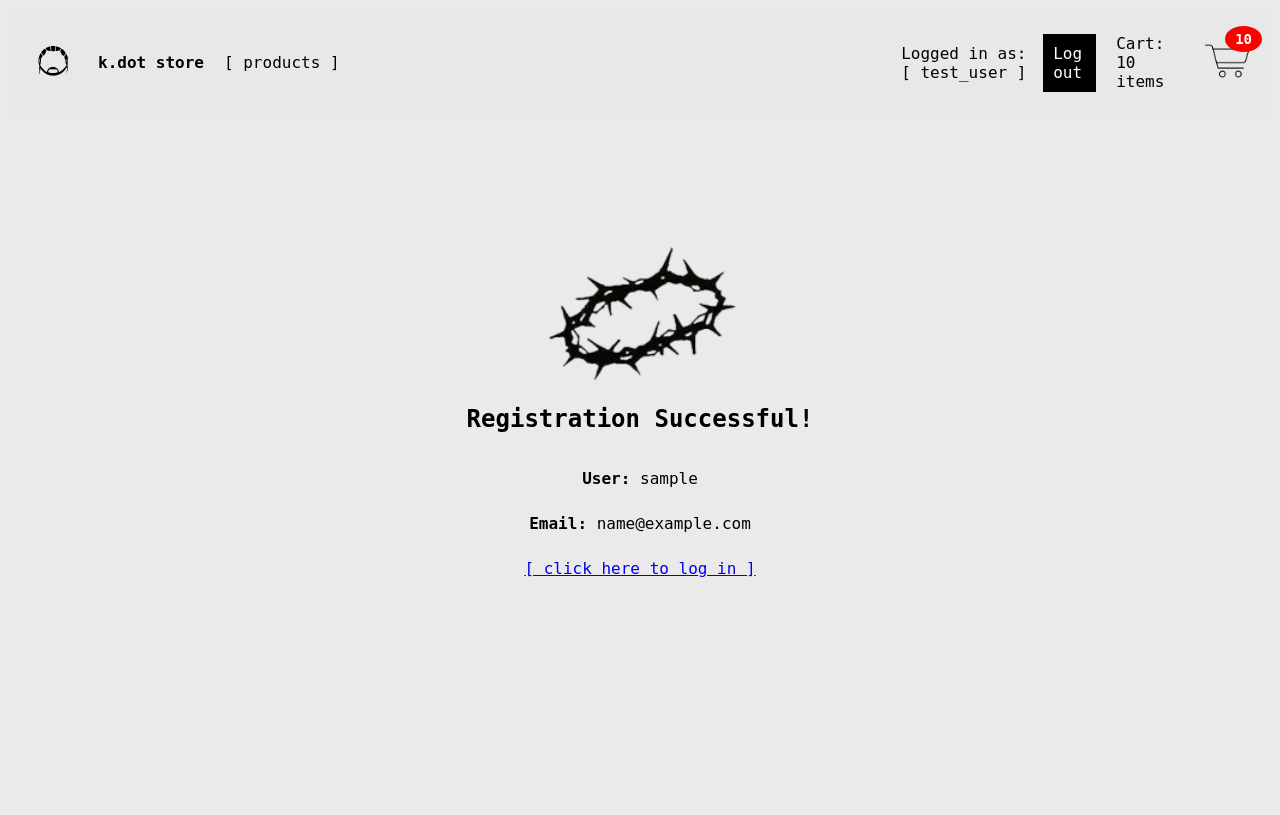
After one commit to facundomeza15/ecommerce-store, a Flask app: template templates/register_success.html in a window 1280 px wide. The commit adds this page. Run offline with Flask 3, Linux system fonts and the light colour scheme; a user stored in the database is signed in; tables that the repository leaves empty hold one stand-in row (values such as "Sample post"); the template is opened without the code that fills it: most values are stand-ins (such as "Sample title", 1, 10 or a date in 2020).

Commit message:
added registration and login options

```diff
--- a/app.py
+++ b/app.py
@@ -1,10 +1,47 @@
-from flask import Flask, render_template, request, redirect, url_for, session, jsonify
+from flask import Flask, render_template, request, redirect, url_for, session, jsonify, flash
+from flask_login import LoginManager, login_user, logout_user, login_required, current_user
 from database import db, app
 from insert_products_data import insert_products
 from models import Product, User
 from werkzeug.security import generate_password_hash
 from sqlalchemy import text
 
+# initialize Flask-Login
+login_manager = LoginManager()
+login_manager.init_app(app)
+login_manager.login_view = 'login'  # Redirect to login if a login is required
+
+@login_manager.user_loader
+def load_user(user_id):
+    return User.query.get(int(user_id))
+
+def inject_user():
+    return dict(current_user=current_user)
+
+
+@app.route("/login", methods=["GET", "POST"])
+def login():
+    cart = session.get("cart", {})
+
+    if request.method == "POST":
+        username = request.form.get("username")
+        password = request.form.get("password")
+        user = User.query.filter_by(username=username).first()
+        if user and user.check_password(password):
+            login_user(user)
+            flash("Login successful!")
+            return redirect(url_for("home"))
+        else:
+            flash("Invalid username or password.")
+
+    return render_template("login.html", cart=cart)
+
+@app.route("/logout")
+@login_required
+def logout():
+    logout_user()
+    flash("Logout successful!")
+    return redirect(url_for("login"))
 
 @app.route("/")
 def home():
@@ -12,13 +49,12 @@ def home():
     products = Product.query.all()
     return render_template("index.html", cart=cart, products=products)
 
-@app.route("/login")
-def login():
-    cart = session.get("cart", {})
-    return render_template("login.html", cart=cart)
+
 
 @app.route("/register", methods=["GET", "POST"])
 def register():
+    cart = session.get("cart", {})
+
     if request.method == "POST":
         username = request.form.get("username")
         email = request.form.get("email")
@@ -38,10 +74,15 @@ def register():
         db.session.add(new_user)
         db.session.commit()
 
-        return redirect(url_for("login"))
+        return render_template("register_success.html", username=username, email=email, cart=cart)
 
-    cart = session.get("cart", {})
     return render_template("register.html", cart=cart)
+
+@app.route("/register_success")
+def register_success():
+    username = request.args.get("username")
+    email = request.args.get("email")
+    return render_template("register_success.html", username=username, email=email)
 
 @app.route("/check_username", methods=["POST"])
 def check_username():
--- a/static/css/styles.css
+++ b/static/css/styles.css
@@ -12,6 +12,7 @@ body {
     font-family: "Space Mono", monospace;
     font-weight: 400;
     font-style: normal;
+    margin-bottom: 50px;
 }
 
 .navbar .left,
@@ -288,6 +289,10 @@ button:hover,
     color: black !important; /*also getting overridden*/;
 }
 
+.navbar .username {
+    margin-right: 15px;
+}
+
 .underline-link {
     text-decoration: underline;
 }
@@ -362,3 +367,34 @@ button:hover,
     flex-direction: column;
     margin-bottom: 20px;
 }
+
+.success-container {
+    display: flex;
+    flex-direction: column;
+    align-items: center;
+    justify-content: center;
+    height: 80vh;
+    text-align: center;
+    font-family: 'Space Mono', monospace;
+}
+
+.success-container h2 {
+    margin-bottom: 20px;
+    font-size: 24px;
+}
+
+.success-container p {
+    margin-bottom: 10px;
+}
+
+.underline-link {
+    text-decoration: underline;
+}
+
+.registration-image {
+    position: absolute;
+    top: 10px;
+    width: 600px;
+    height: auto;
+    margin: 20px;
+}
--- a/templates/login.html
+++ b/templates/login.html
@@ -1,4 +1,3 @@
-<!-- login.html -->
 <!DOCTYPE html>
 <html lang="en">
 <head>
--- a/templates/navbar.html
+++ b/templates/navbar.html
@@ -8,7 +8,12 @@
     <div class="center">
     </div>
     <div class="right">
-        <a href="/login" class="login-btn">Log in</a>
+        {% if current_user.is_authenticated %}
+            <span class="username">Logged in as: [ {{ current_user.username }} ]</span>
+            <a href="{{ url_for('logout') }}" class="login-btn">Log out</a>
+        {% else %}
+            <a href="{{ url_for('login') }}" class="login-btn">Log in</a>
+        {% endif %}
         <p>Cart: {{ cart | dict_sum }} items</p>
     </div>
     <div class="cart">
--- a/templates/register.html
+++ b/templates/register.html
@@ -12,7 +12,6 @@
 </head>
 <body>
     {% include 'navbar.html' %}
-
     <div class="login-container">
         <img src="{{ url_for('static', filename='images/login-img.png') }}" alt="Log in" class="login-image">
         <div class="login-box">
--- /dev/null
+++ b/templates/register_success.html
@@ -0,0 +1,20 @@
+<!DOCTYPE html>
+<html lang="en">
+<head>
+    <meta charset="UTF-8">
+    <meta name="viewport" content="width=device-width, initial-scale=1.0">
+    <title>Registration complete - k.dot store</title>
+    <link rel="stylesheet" href="{{ url_for('static', filename='css/styles.css') }}">
+</head>
+<body>
+    {% include 'navbar.html' %}
+
+    <div class="success-container">
+        <img src="{{ url_for('static', filename='images/registration_success_logo.png') }}" alt="Success" class="registration-image">
+        <h2>Registration Successful!</h2>
+        <p><b>User:</b> {{ username }}</p>
+        <p><b>Email: </b>{{ email }}</p>
+        <p><a href="/login" class="underline-link">[ click here to log in ]</a></p>
+    </div>
+</body>
+</html>
```
Also changed, not shown: models.py (+14 -1 lines), instance/users.db, static/images/registration_success_logo.png (added).
